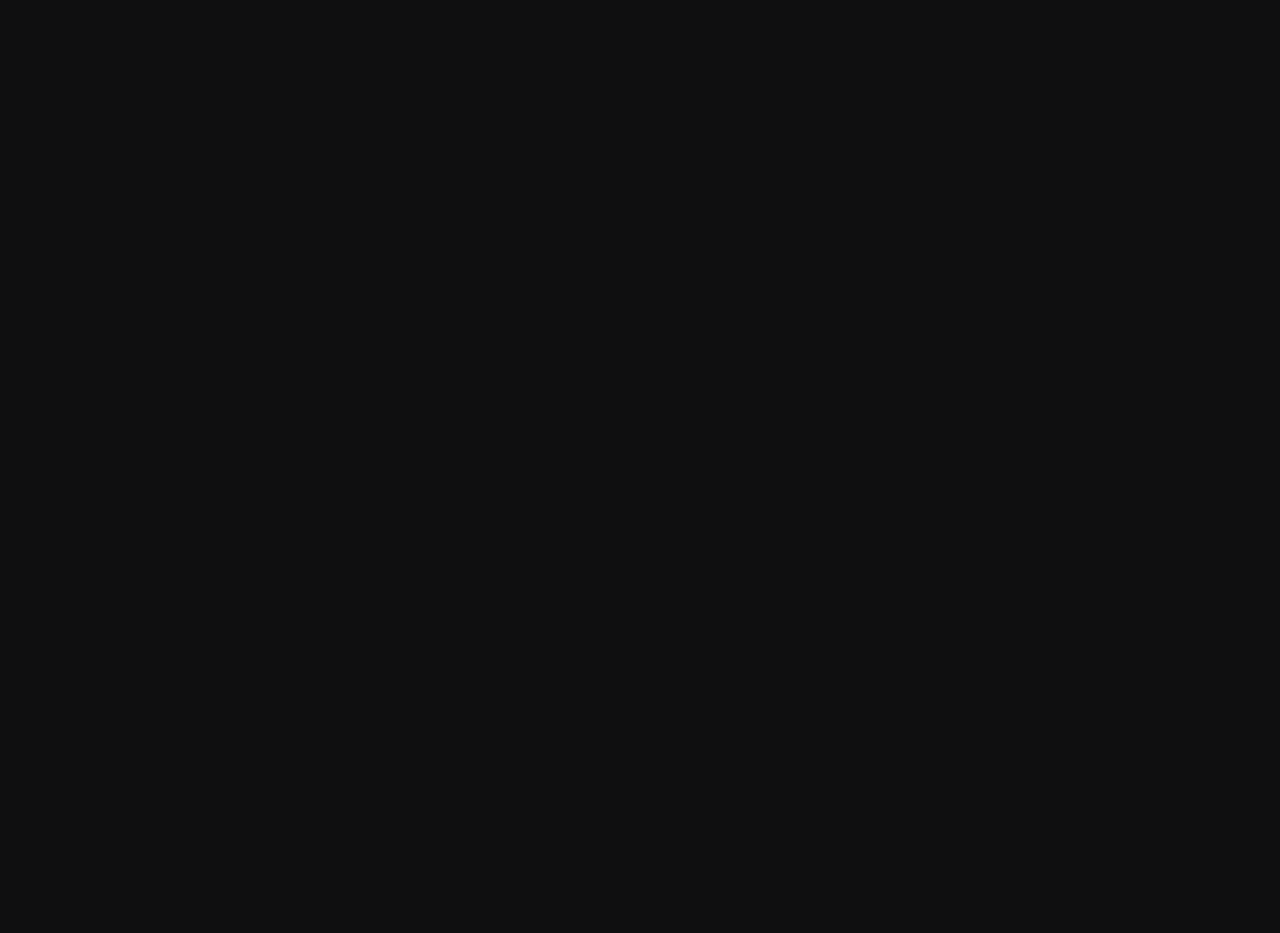
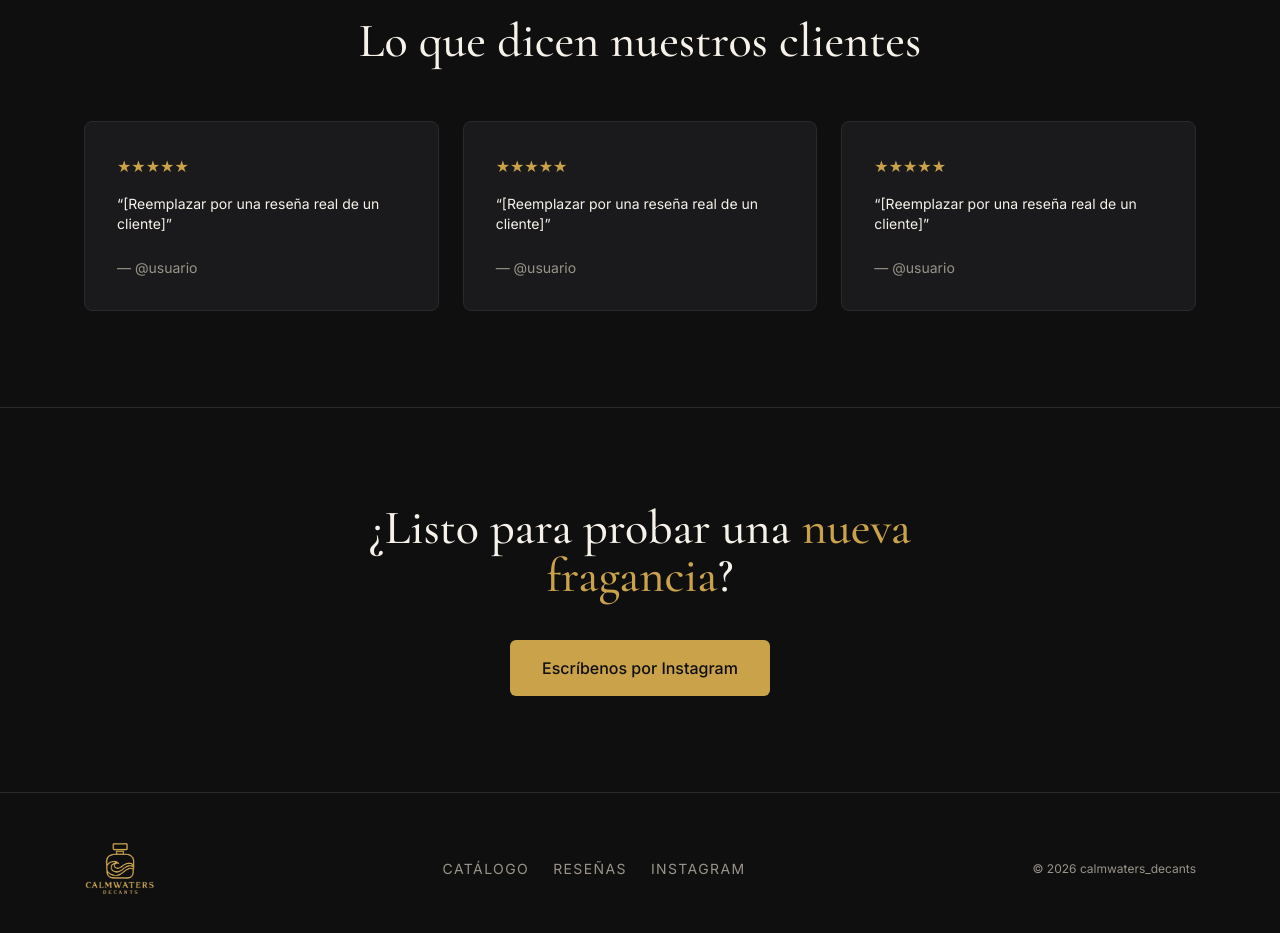
Before and after one commit to fatekiDev/calmwaters-decants, a React (Vite) app: page / in a window 1280 px wide. Shown: the part 4080-5013 px from the top of the page. Before the commit the page ends 3137 px from the top, so only its background shows below. Built offline with nearby package versions, Linux system fonts and the light colour scheme.

Commit message:
feat: agregar CTA final, footer y botón flotante de Instagram

```diff
--- a/src/App.jsx
+++ b/src/App.jsx
@@ -1,11 +1,21 @@
+import { useState } from 'react'
+import { AnimatePresence } from 'framer-motion'
 import Navbar from './components/Navbar'
 import Hero from './components/Hero'
 import QueEsDecant from './components/QueEsDecant'
+import Rendimiento from './components/Rendimiento'
 import ComoPedir from './components/ComoPedir'
 import Catalogo from './components/Catalogo'
-import Rendimiento from './components/Rendimiento'
+import Destacados from './components/Destacados'
+import Resenas from './components/Resenas'
+import CtaFinal from './components/CtaFinal'
+import Footer from './components/Footer'
+import BotonInstagram from './components/BotonInstagram'
+import ProductModal from './components/ProductModal'
 
 export default function App() {
+  const [seleccionado, setSeleccionado] = useState(null)
+
   return (
     <>
       <Navbar />
@@ -14,8 +24,23 @@ export default function App() {
         <QueEsDecant />
         <Rendimiento />
         <ComoPedir />
-        <Catalogo />
+        <Catalogo onSeleccionar={setSeleccionado} />
+        <Destacados onSeleccionar={setSeleccionado} />
+        <Resenas />
+        <CtaFinal />
       </main>
+      <Footer />
+      <BotonInstagram />
+
+      <AnimatePresence>
+        {seleccionado && (
+          <ProductModal
+            key={seleccionado.id}
+            perfume={seleccionado}
+            onCerrar={() => setSeleccionado(null)}
+          />
+        )}
+      </AnimatePresence>
     </>
   )
 }
--- /dev/null
+++ b/src/components/BotonInstagram.jsx
@@ -0,0 +1,26 @@
+import { SITE } from '../data/site'
+
+export default function BotonInstagram() {
+  return (
+    <a
+      href={SITE.instagramUrl}
+      target="_blank"
+      rel="noopener noreferrer"
+      aria-label="Escríbenos por Instagram"
+      className="fixed bottom-5 right-5 z-40 flex h-14 w-14 items-center justify-center rounded-full bg-dorado text-grafito shadow-lg shadow-black/40 transition-colors hover:bg-dorado-hover md:hidden"
+    >
+      <svg
+        viewBox="0 0 24 24"
+        fill="none"
+        stroke="currentColor"
+        strokeWidth="2"
+        className="h-6 w-6"
+        aria-hidden="true"
+      >
+        <rect x="3" y="3" width="18" height="18" rx="5" />
+        <circle cx="12" cy="12" r="4" />
+        <circle cx="17.5" cy="6.5" r="1" fill="currentColor" stroke="none" />
+      </svg>
+    </a>
+  )
+}
--- /dev/null
+++ b/src/components/CtaFinal.jsx
@@ -0,0 +1,21 @@
+import { SITE } from '../data/site'
+
+export default function CtaFinal() {
+  return (
+    <section className="border-t border-linea py-24">
+      <div className="mx-auto max-w-2xl px-5 text-center">
+        <h2 className="font-display text-4xl md:text-5xl">
+          ¿Listo para probar una <span className="text-dorado">nueva fragancia</span>?
+        </h2>
+        <a
+          href={SITE.instagramUrl}
+          target="_blank"
+          rel="noopener noreferrer"
+          className="mt-10 inline-block rounded-md bg-dorado px-8 py-4 font-medium text-grafito transition-colors hover:bg-dorado-hover"
+        >
+          Escríbenos por Instagram
+        </a>
+      </div>
+    </section>
+  )
+}
--- /dev/null
+++ b/src/components/Footer.jsx
@@ -0,0 +1,39 @@
+import logo from '../assets/logo.png'
+import { SITE } from '../data/site'
+
+export default function Footer() {
+  return (
+    <footer className="border-t border-linea pb-24 pt-12 md:pb-12">
+      <div className="mx-auto flex max-w-6xl flex-col items-center gap-8 px-5 md:flex-row md:justify-between">
+        <img src={logo} alt={SITE.nombre} className="h-14 w-auto" />
+
+        <ul className="flex flex-wrap justify-center gap-6 text-sm uppercase tracking-widest text-bruma">
+          <li>
+            <a href="#catalogo" className="transition-colors hover:text-dorado">
+              Catálogo
+            </a>
+          </li>
+          <li>
+            <a href="#resenas" className="transition-colors hover:text-dorado">
+              Reseñas
+            </a>
+          </li>
+          <li>
+            <a
+              href={SITE.instagramUrl}
+              target="_blank"
+              rel="noopener noreferrer"
+              className="transition-colors hover:text-dorado"
+            >
+              Instagram
+            </a>
+          </li>
+        </ul>
+
+        <p className="text-xs text-bruma">
+          © {new Date().getFullYear()} {SITE.nombre}
+        </p>
+      </div>
+    </footer>
+  )
+}
```
